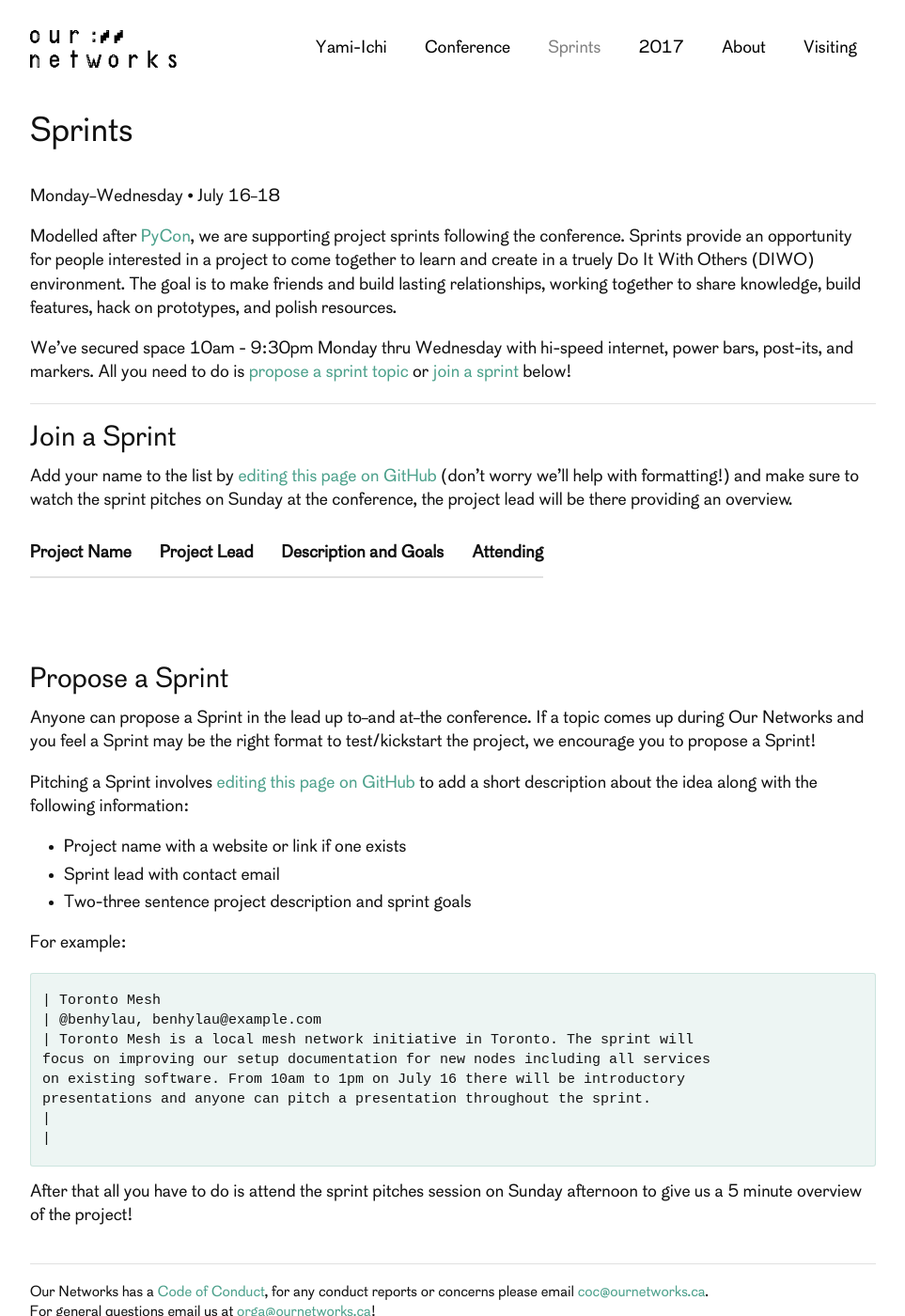
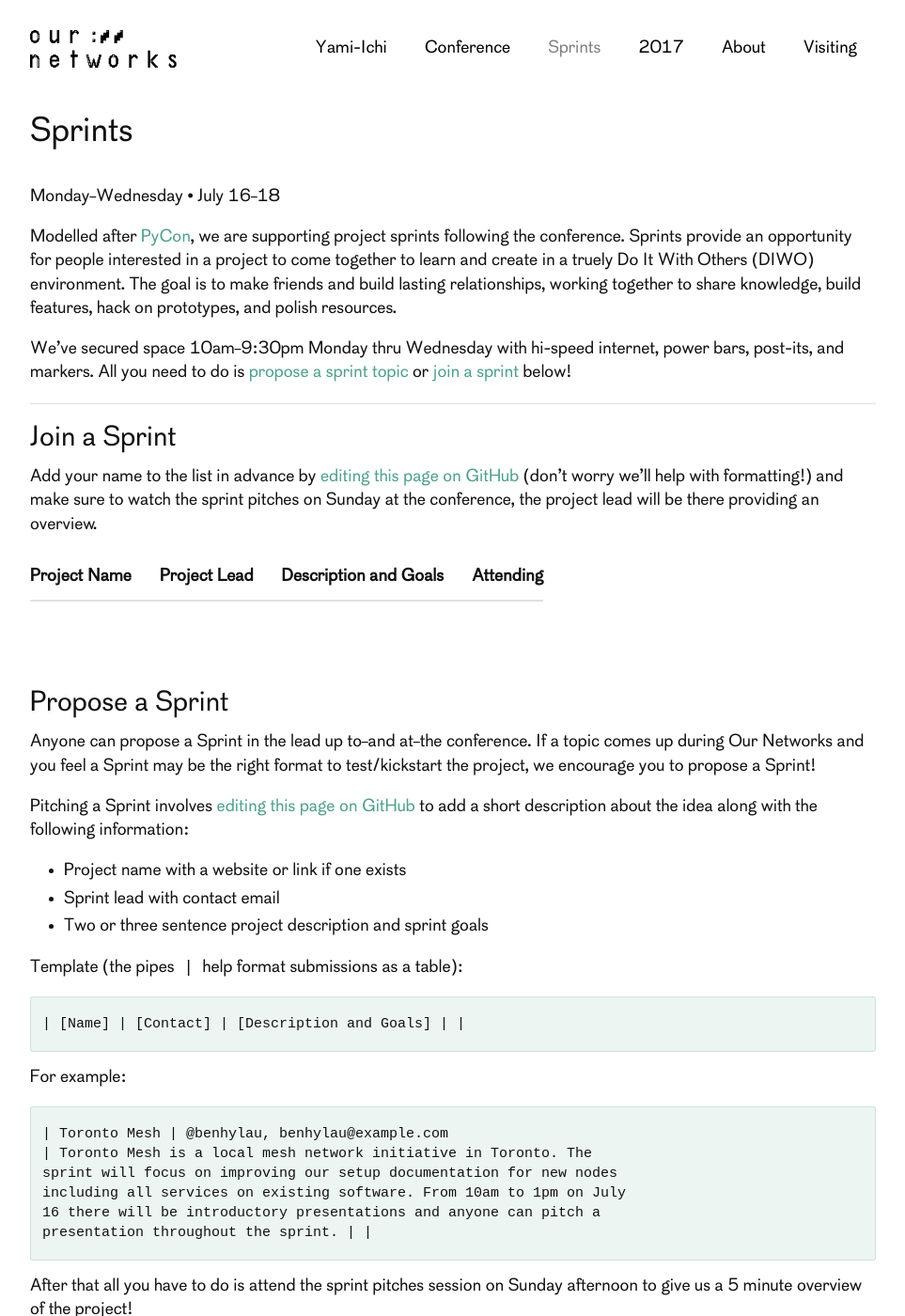
Before and after one commit to ournetworks/ournetworks.ca, a Jekyll site: the page built from 2018/sprints.md, in a window 1280 px wide and 1400 px high. Shown: the whole window at 94% size, without its empty margins (158-1121 px from the left). Built offline with Jekyll 4.4.1, drawn with Linux system fonts in a browser that asks for light colours.

Commit message:
small fixes to sprint page

````diff
--- a/2018/sprints.md
+++ b/2018/sprints.md
@@ -15,13 +15,13 @@ Monday–Wednesday • July 16–18
 
 Modelled after [PyCon](https://us.pycon.org/2018/community/sprints/), we are supporting project sprints following the conference. Sprints provide an opportunity for people interested in a project to come together to learn and create in a truely Do It With Others (DIWO) environment. The goal is to make friends and build lasting relationships, working together to share knowledge, build features, hack on prototypes, and polish resources.
 
-We've secured space 10am - 9:30pm Monday thru Wednesday with hi-speed internet, power bars, post-its, and markers. All you need to do is [propose a sprint topic](#propose-a-sprint) or [join a sprint](#join-a-sprint) below!
+We've secured space 10am–9:30pm Monday thru Wednesday with hi-speed internet, power bars, post-its, and markers. All you need to do is [propose a sprint topic](#propose-a-sprint) or [join a sprint](#join-a-sprint) below!
 
 ***
 
 ## Join a Sprint
 
-Add your name to the list by [editing this page on GitHub](https://github.com/ournetworks/ournetworks.ca/edit/master/2018/sprints.md) (don't worry we'll help with formatting!) and make sure to watch the sprint pitches on Sunday at the conference, the project lead will be there providing an overview.
+Add your name to the list in advance by <a href="https://github.com/ournetworks/ournetworks.ca/edit/master/2018/sprints.md" data-proofer-ignore>editing this page on GitHub</a> (don't worry we'll help with formatting!) and make sure to watch the sprint pitches on Sunday at the conference, the project lead will be there providing an overview.
 
 
 
@@ -35,23 +35,27 @@ Add your name to the list by [editing this page on GitHub](https://github.com/ou
 
 Anyone can propose a Sprint in the lead up to--and at--the conference. If a topic comes up during Our Networks and you feel a Sprint may be the right format to test/kickstart the project, we encourage you to propose a Sprint!
 
-Pitching a Sprint involves [editing this page on GitHub](https://github.com/ournetworks/ournetworks.ca/edit/master/2018/sprints.md) to add a short description about the idea along with the following information:
+Pitching a Sprint involves <a href="https://github.com/ournetworks/ournetworks.ca/edit/master/2018/sprints.md" data-proofer-ignore>editing this page on GitHub</a> to add a short description about the idea along with the following information:
 
 - Project name with a website or link if one exists
 - Sprint lead with contact email
-- Two-three sentence project description and sprint goals
+- Two or three sentence project description and sprint goals
+
+Template (the pipes `|` help format submissions as a table):
+
+```
+| [Name] | [Contact] | [Description and Goals] | |
+```
 
 For example:
 
 ```
-| Toronto Mesh
-| @benhylau, benhylau@example.com
-| Toronto Mesh is a local mesh network initiative in Toronto. The sprint will
-focus on improving our setup documentation for new nodes including all services
-on existing software. From 10am to 1pm on July 16 there will be introductory
-presentations and anyone can pitch a presentation throughout the sprint.
-|
-|
+| Toronto Mesh | @benhylau, benhylau@example.com
+| Toronto Mesh is a local mesh network initiative in Toronto. The
+sprint will focus on improving our setup documentation for new nodes
+including all services on existing software. From 10am to 1pm on July
+16 there will be introductory presentations and anyone can pitch a
+presentation throughout the sprint. | |
 ```
 
 
````
